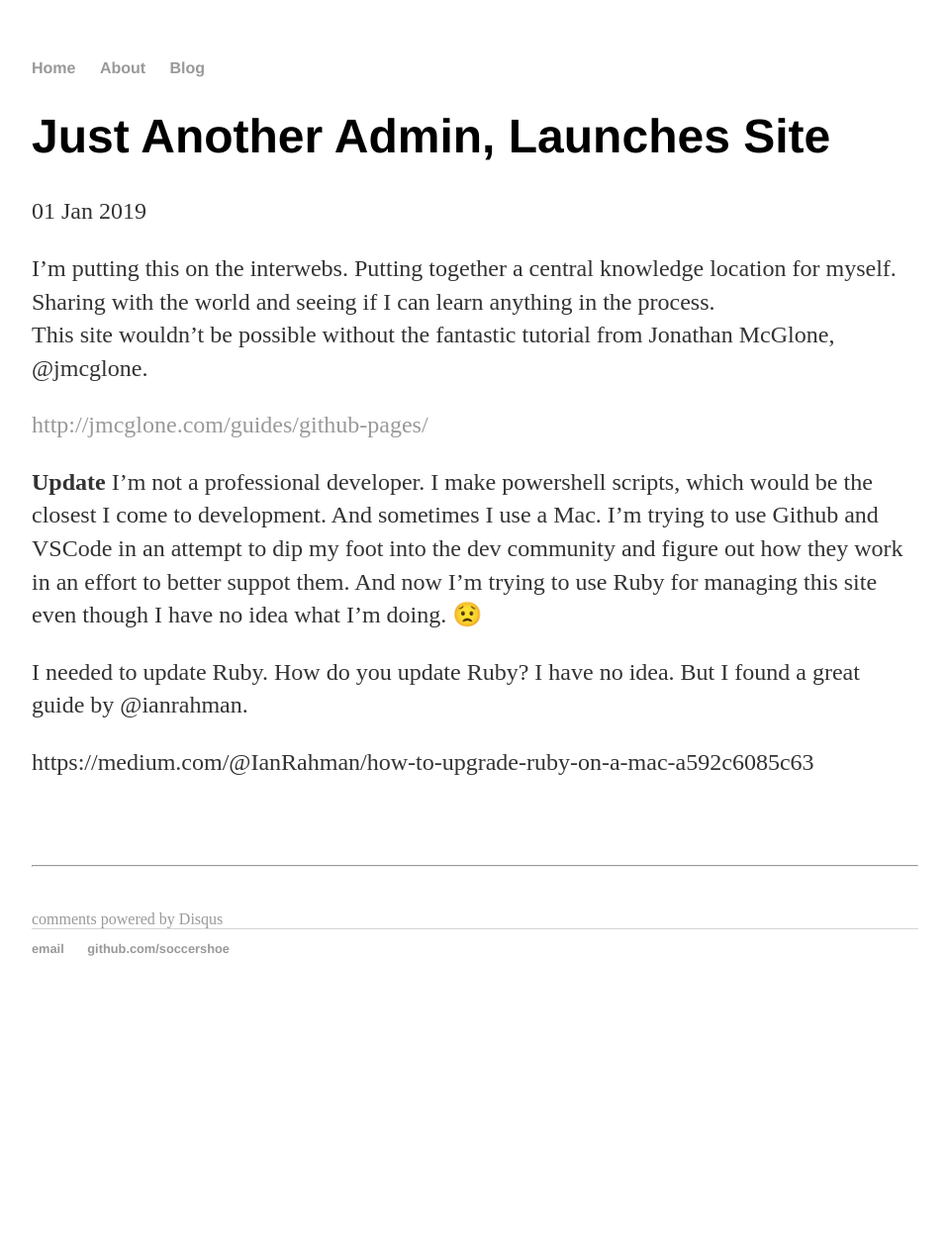
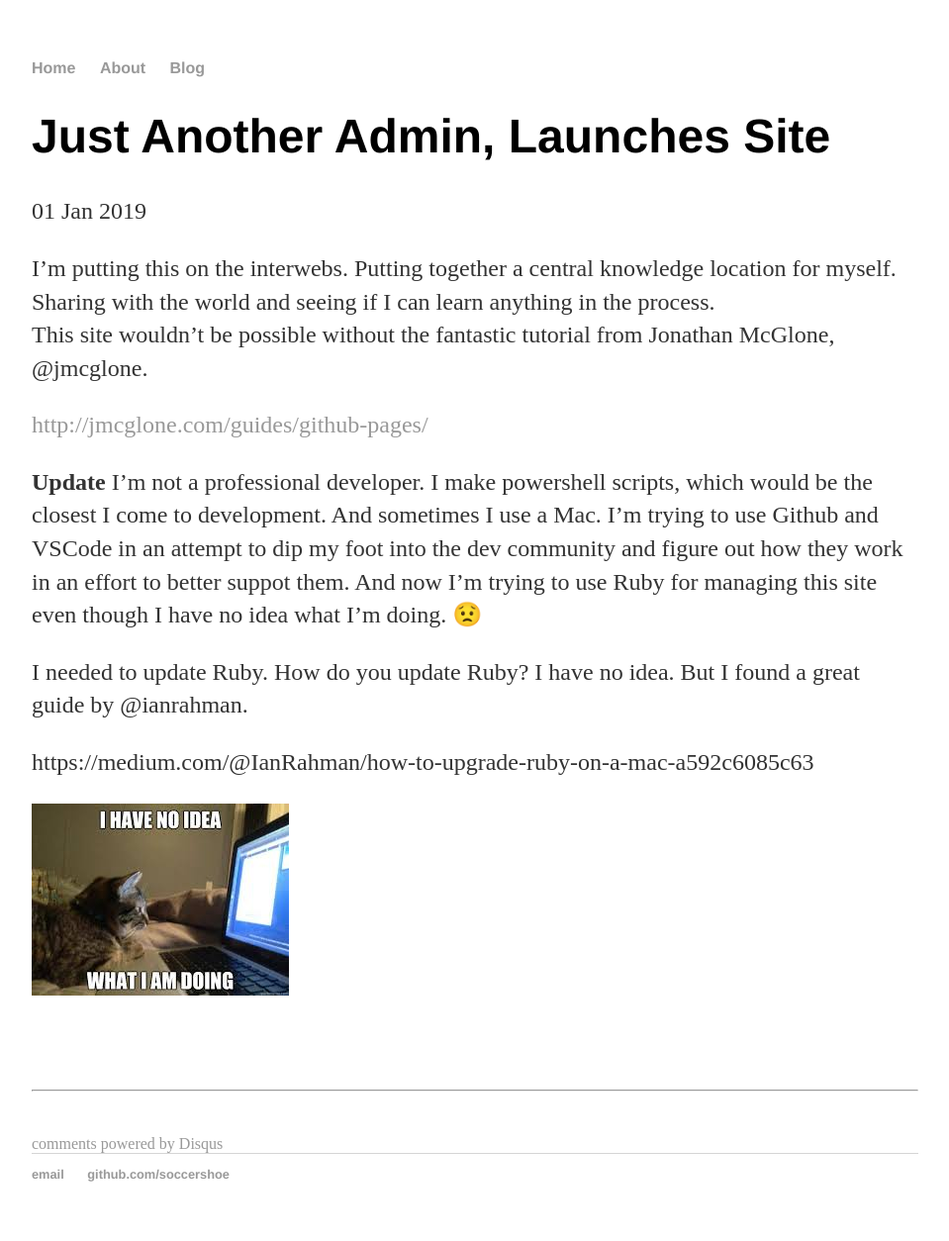
Before and after one commit to soccershoe/JustAnotherAdmin, a Jekyll site: the page built from _posts/2019-01-1-JustAnotherAdmin-site-launched.md, in a window 1280 px wide. Shown: the whole page at 99% size, without its empty margins (160-1119 px from the left). Built offline with Jekyll 4.4.1, drawn with Linux system fonts in a browser that asks for light colours; emoji names are drawn with the system emoji font; comment, search, counter and statistics services are not loaded; before the commit the page ends 1026 px from its top, so only the background shows below that.

Commit message:
whatamidoing

```diff
--- a/_posts/2019-01-1-JustAnotherAdmin-site-launched.md
+++ b/_posts/2019-01-1-JustAnotherAdmin-site-launched.md
@@ -15,3 +15,5 @@ I'm not a professional developer.  I make powershell scripts, which would be the
 I needed to update Ruby.  How do you update Ruby?  I have no idea.  But I found a great guide by @ianrahman.
 
 https://medium.com/@IanRahman/how-to-upgrade-ruby-on-a-mac-a592c6085c63
+
+![alt text](https://raw.githubusercontent.com/soccershoe/JustAnotherAdmin/master/images/whatamidoing.jpg)
```
Also changed, not shown: images/whatamidoing.jpg (added).
